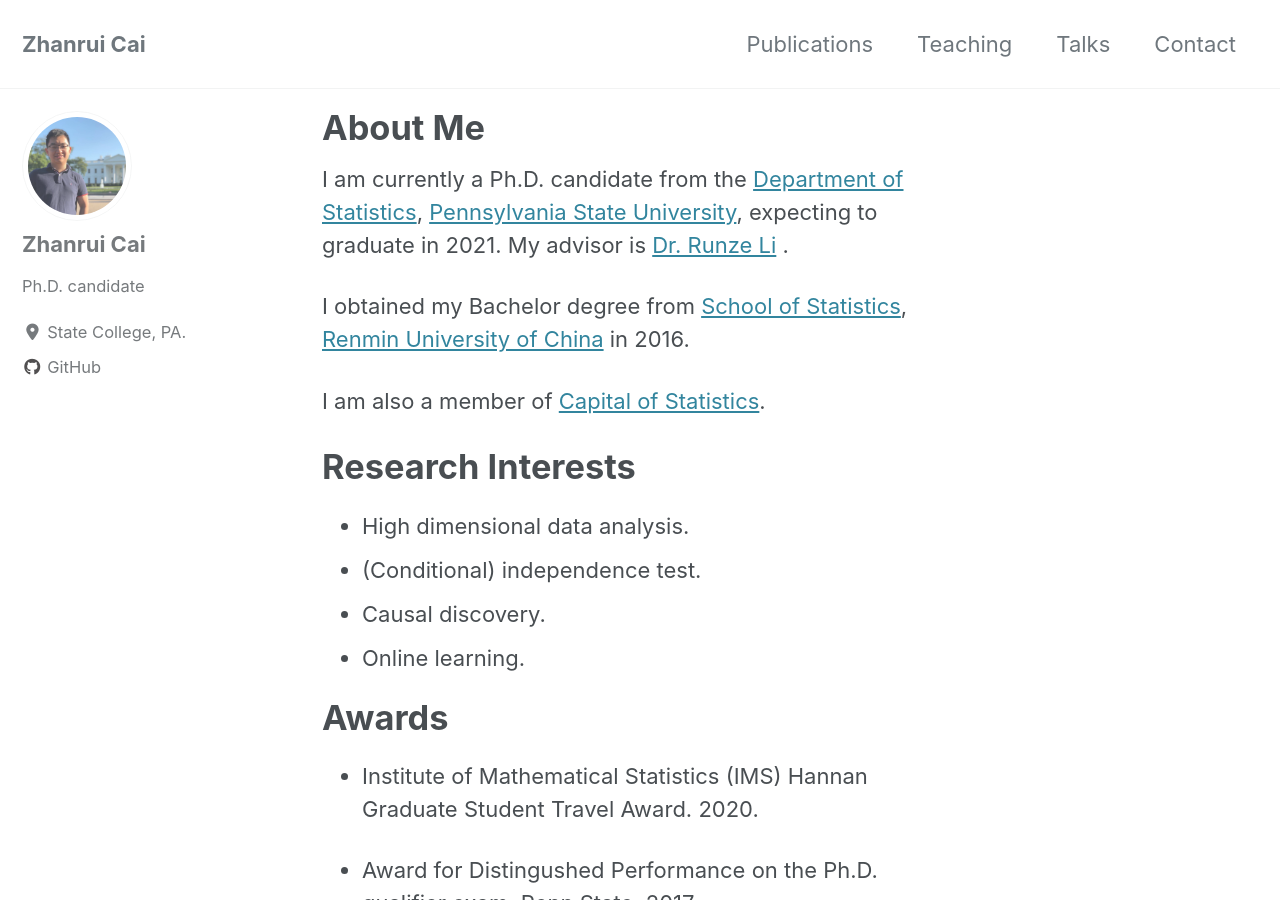
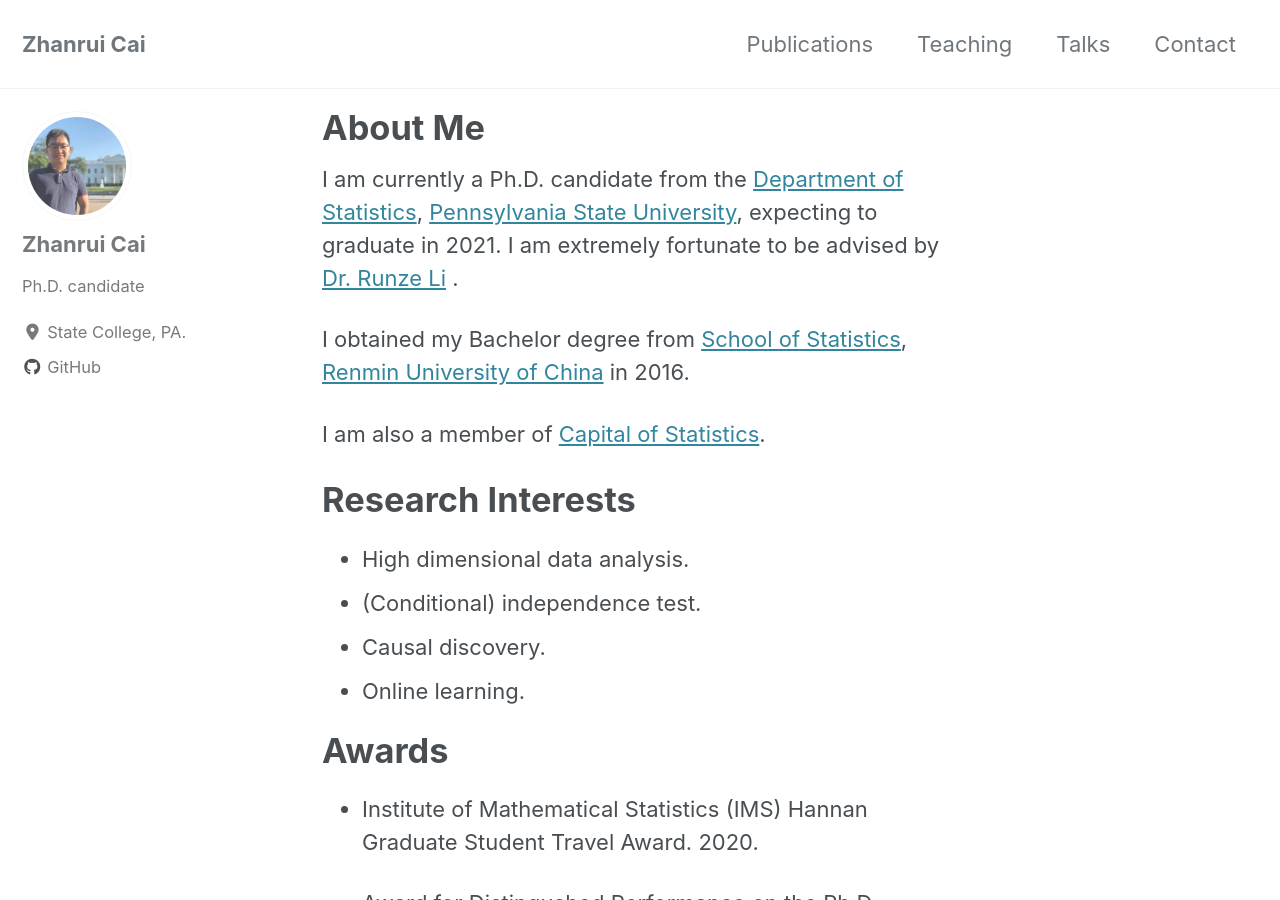
Before and after one commit to zhanruicai/zhanruicai.github.io, a Jekyll site: the page built from index.md, in a window 1280 px wide and 900 px high. Built offline with Jekyll 4.4.1, drawn with Linux system fonts in a browser that asks for light colours; cached includes are drawn as plain includes; nearby versions of some CDN libraries.

Commit message:
new version

```diff
--- a/index.md
+++ b/index.md
@@ -9,7 +9,7 @@ redirect_from:
 ---
 
 
-I am currently a Ph.D. candidate from the [Department of Statistics](https://science.psu.edu/stat), [Pennsylvania State University](https://www.psu.edu/), expecting to graduate in 2021. My advisor is [Dr. Runze Li](http://www.personal.psu.edu/ril4/) .
+I am currently a Ph.D. candidate from the [Department of Statistics](https://science.psu.edu/stat), [Pennsylvania State University](https://www.psu.edu/), expecting to graduate in 2021. I am extremely fortunate to be advised by [Dr. Runze Li](http://www.personal.psu.edu/ril4/) .
 
 I obtained my Bachelor degree from [School of Statistics](http://stat.ruc.edu.cn/), [Renmin University of China](https://www.ruc.edu.cn/) in 2016.
 
```
